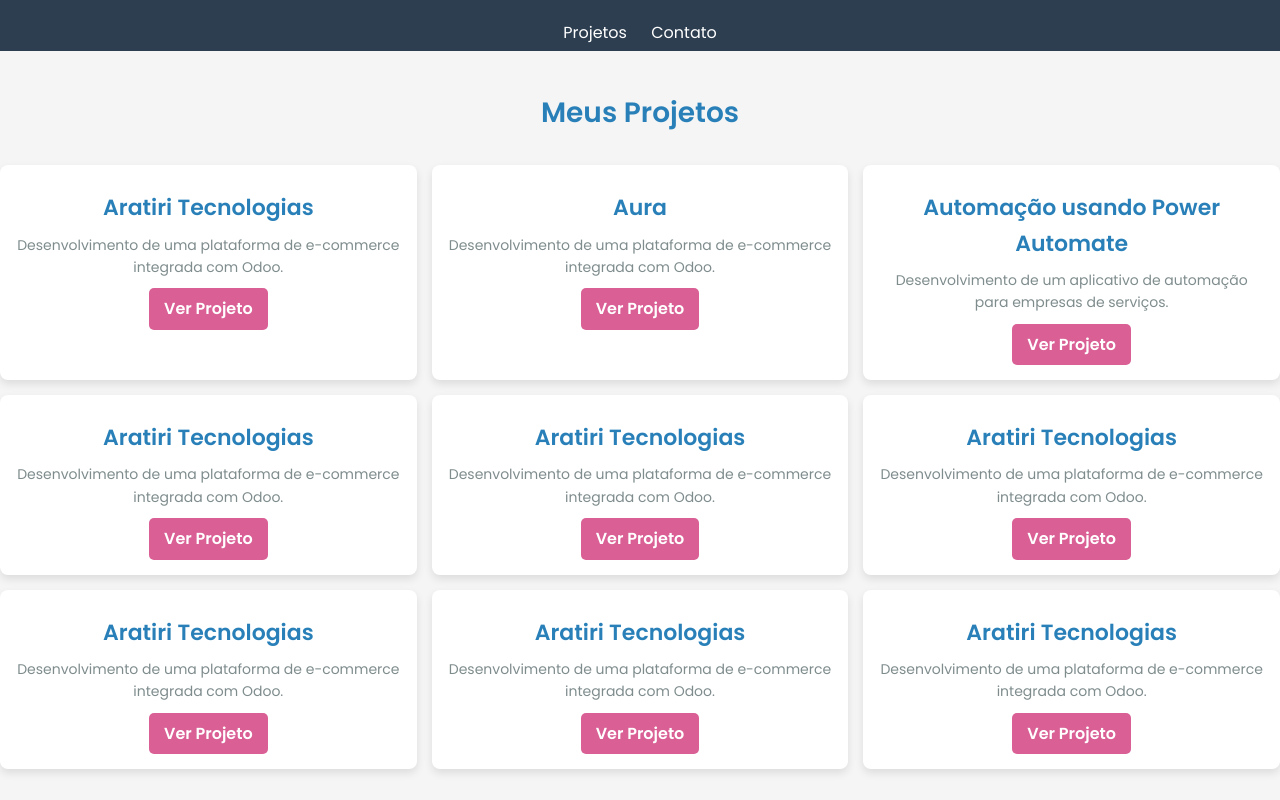
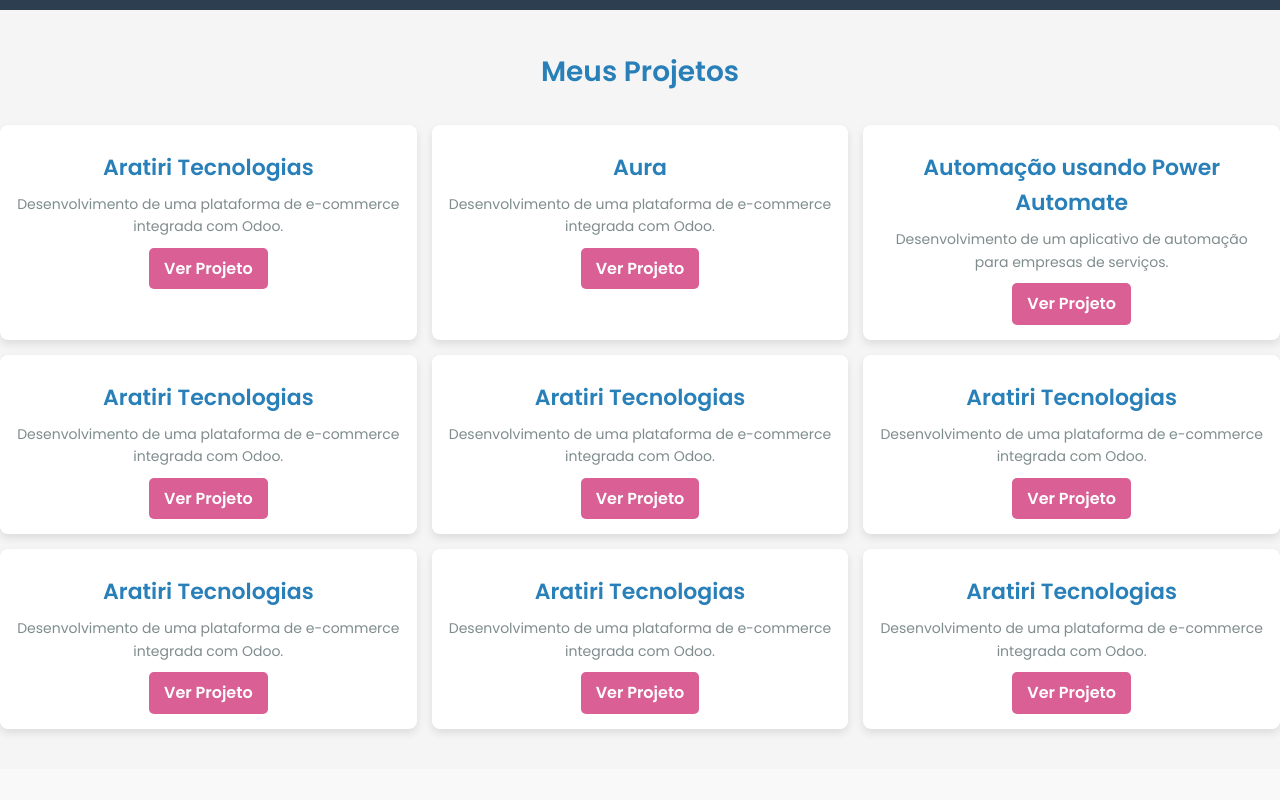
Before and after one commit to yrisferreira/portifolio, a plain HTML site: page index.html in a window 1280 px wide. Shown: the top 800 px of the page. Drawn offline with Linux system fonts and the light colour scheme.

Commit message:
Update index.html

```diff
--- a/index.html
+++ b/index.html
@@ -13,13 +13,6 @@
 
   <!-- Cabeçalho -->
   <header>
-      <nav>
-        <ul>
-          <li><a href="#projetos">Projetos</a></li>
-          <li><a href="#contato">Contato</a></li>
-        </ul>
-      </nav>
-    </div>
   </header>
   <!-- Meus Projetos -->
   <section id="projetos" class="container">
```
